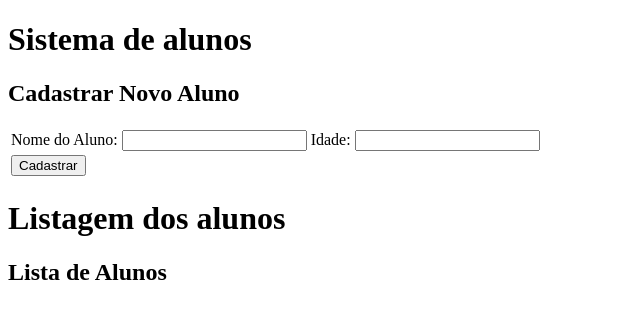
After one commit to yaurodzz/Rodz_Tai, a Flask app: template crud-flask/templates/index.html in a window 1280 px wide. The commit adds this page. Shown: the top 319 px of the page, without its empty margins (0-640 px from the left). Run offline with Flask 3, Linux system fonts and the light colour scheme; the template is opened without the code that fills it, so the values that code supplies are empty.

Commit message:
adicionando crud

```diff
--- a/api-alunos/templates/index.html
+++ b/api-alunos/templates/index.html
@@ -9,12 +9,11 @@
             font-family: Arial, sans-serif;
             margin: 50px;
         }
-        /* CSS para fazer o link parecer um botão de verdade */
         .botao {
             background-color: #007BFF;
             color: white;
             padding: 12px 24px;
-            text-decoration: none; /* Tira o sublinhado do link */
+            text-decoration: none;
             border-radius: 5px;
             font-size: 16px;
             display: inline-block;
--- /dev/null
+++ b/crud-flask/app.py
@@ -0,0 +1,73 @@
+
+from flask import Flask, jsonify, request, render_template, redirect
+from aluno import Aluno
+
+app = Flask(__name__)
+
+alunos = []
+
+aluno1 = Aluno("Joao", 17)
+aluno1.adicionar_nota(6)
+aluno1.adicionar_nota(7)
+aluno1.adicionar_nota(8)
+
+aluno2 = Aluno("Maria", 16)
+aluno2.adicionar_nota(5)
+aluno2.adicionar_nota(6)
+aluno2.adicionar_nota(7)
+
+aluno3 = Aluno("Rodz", 17)
+aluno3.adicionar_nota(8)
+aluno3.adicionar_nota(9)
+aluno3.adicionar_nota(7)
+
+alunos.append(aluno1)
+alunos.append(aluno2)
+alunos.append(aluno3)
+
+
+@app.route("/", methods=["GET"])
+def pagina_inicial():
+    return render_template("index.html", alunos=alunos)
+
+@app.route("/alunos", methods=["GET"])
+def listar_alunos():
+    return jsonify([aluno.to_dict() for aluno in alunos])
+
+@app.route("/alunos", methods=["POST"])
+def adicionar_aluno():
+    dados = request.get_json()
+    novo_aluno = Aluno(dados["nome"], dados["idade"])
+
+    novo_aluno.adicionar_nota(dados["nota1"])
+    novo_aluno.adicionar_nota(dados["nota2"])
+    novo_aluno.adicionar_nota(dados["nota3"])
+    alunos.append(novo_aluno)
+
+    return jsonify(novo_aluno.to_dict()), 201
+
+@app.route("/remover/<int:id>")
+def remover_aluno(id):
+    global alunos
+    alunos = [aluno for aluno in alunos if aluno.id != id]
+    return redirect("/")
+
+# Rota para carregar os dados de um aluno
+@app.route("/editar/<int:id>")
+def editar_aluno(id):
+    aluno = next((aluno for aluno in alunos if aluno.id == id), None)
+    if aluno:
+        return render_template("editar.html", aluno=aluno)
+    return redirect("/")
+
+# Rota para atualizar um aluno
+@app.route("/atualizar/<int:id>", methods=["POST"])
+def atualizar_aluno(id):
+    aluno = next((aluno for aluno in alunos if aluno.id == id), None)
+    if aluno:
+        aluno.nome = request.form["nome"]
+        aluno.idade = int(request.form["idade"])
+    return redirect("/")
+
+if __name__ == "__main__":
+    app.run(debug=True)
--- /dev/null
+++ b/crud-flask/templates/index.html
@@ -0,0 +1,51 @@
+<!DOCTYPE html>
+<html lang="pt-BR">
+<head>
+    <meta charset="UTF-8">
+    <meta name="viewport" content="width=device-width, initial-scale=1.0">
+    <title>API</title>
+</head>
+<body>
+
+    <h1>Sistema de alunos</h1>
+
+    <div class="container">
+        <h2>Cadastrar Novo Aluno</h2>
+
+        <form id="form-aluno" method="post" action="/alunos">
+            <table>
+                <tr>
+                    <td>
+                        <label for="nome">Nome do Aluno:</label>
+                        <input type="text" id="nome" required>
+                    </td>
+                    <td>
+                        <label for="idade">Idade:</label>
+                        <input type="number" id="idade" required>
+                    </td>
+                </tr>
+                <tr>
+                    <td>
+                        <button type="submit" class="btn-cadastrar">Cadastrar</button>
+                    </td>
+                </tr>
+            </table>
+        </form>
+
+    </div>
+
+    <h1>Listagem dos alunos</h1>
+    <h2>Lista de Alunos</h2>
+    <ul>
+        {% for aluno in alunos %}
+        <li>
+            {{ aluno.nome }} - {{ aluno.idade }} anos
+            [<a href="/editar/{{ aluno.id }}">Editar</a>]
+            [<a href="/remover/{{ aluno.id }}"
+                onclick="return confirm('Tem certeza que deseja remover este aluno?')">Remover</a>]
+        </li>
+        {% endfor %}
+    </ul>
+
+</body>
+</html>
```
Also changed, not shown: crud-flask/aluno.py (added, +23 -0 lines), crud-flask/templates/editar.html (added, +11 -0 lines).
